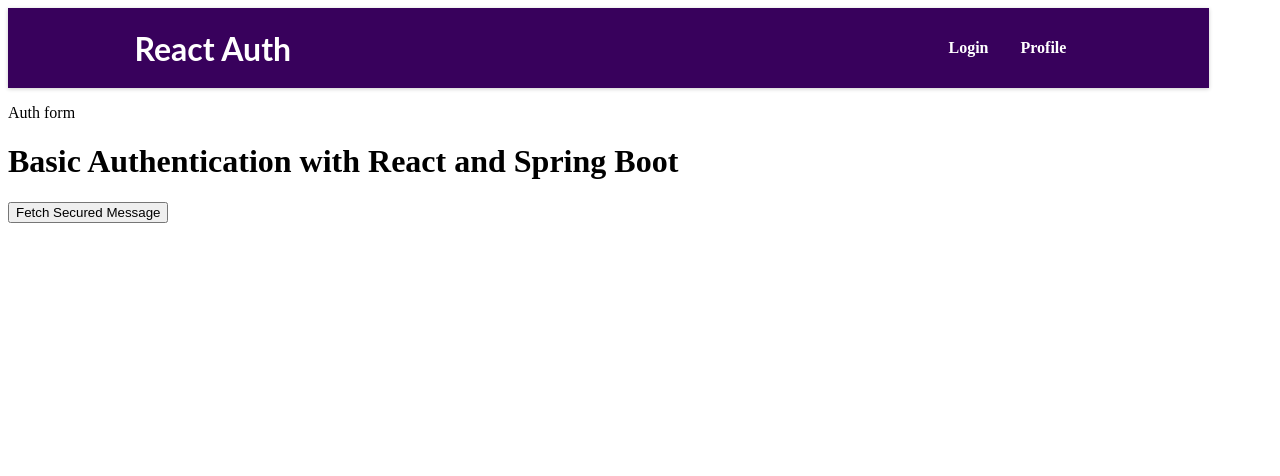
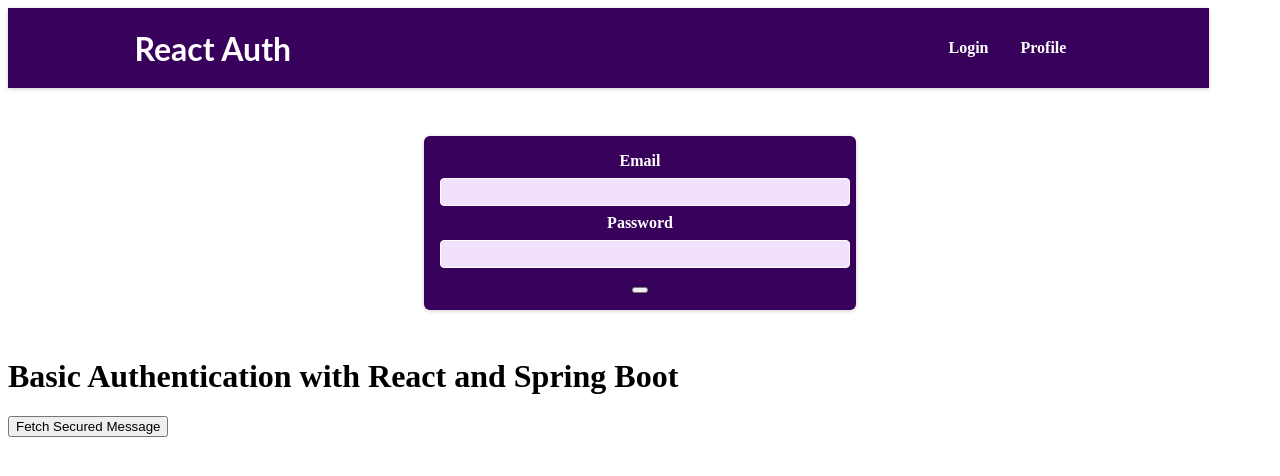
Before and after one commit to melikussa/budget-planner, a React (Create React App) app in the folder client/budget-planner-web/: page /auth in a window 1280 px wide. Shown: the top 476 px of the page. Built offline with nearby package versions, Linux system fonts and the light colour scheme.

Commit message:
basic authentification form and some styling

```diff
--- a/client/budget-planner-web/src/components/Auth/AuthForm.js
+++ b/client/budget-planner-web/src/components/Auth/AuthForm.js
@@ -1,7 +1,50 @@
+import { useState, useRef, useContext } from "react";
+
+import classes from "./AuthForm.module.css";
+
+
 const AuthForm = () => {
-    return <div>
-        <p> Auth form </p>
-    </div>
+    const emailInputRef = useRef();
+    const passwordInputRef = useRef();
+    const [isLogin, setIsLogin] = useState(true);
+    const [isLoading, setIsLoading] = useState(false);
+
+    const switchAuthModeHandler = () => {
+        setIsLogin((prevState) => !prevState);
+    }
+
+    const submitHandler = (event) =>{
+        event.preventDefault();
+
+        const enteredEmail = emailInputRef.current.value;
+        const enteredPassword = passwordInputRef.current.value;
+
+        // add validation here
+
+        setIsLoading(true);
+        console.log(isLoading + " isss Loading");
+
+        // send request here
+    }
+
+
+
+
+  return (
+    <section className={classes.auth}>
+        <form>
+            <div className={classes.control}>
+                <label htmlFor="email">Email</label>
+                <input ref={emailInputRef} type="email" id="email" required />
+            </div>
+            <div className={classes.control}>
+                <label htmlFor="password">Password</label>
+                <input ref={passwordInputRef} type="password" id="password" required />
+            </div>
+            <button type="button" className={classes.toggle} onClick={switchAuthModeHandler} />
+        </form>
+    </section>
+  );
 };
 
 export default AuthForm;
--- /dev/null
+++ b/client/budget-planner-web/src/components/Auth/AuthForm.module.css
@@ -0,0 +1,73 @@
+.auth {
+    margin: 3rem auto;
+    width: 95%;
+    max-width: 25rem;
+    border-radius: 6px;
+    background-color: #38015c;
+    box-shadow: 0 1px 4px rgba(0, 0, 0, 0.2);
+    padding: 1rem;
+    text-align: center;
+    color: white;
+  }
+
+  .auth h1 {
+    text-align: center;
+    color: white;
+  }
+
+  .control {
+    margin-bottom: 0.5rem;
+  }
+
+  .control label {
+    display: block;
+    color: white;
+    font-weight: bold;
+    margin-bottom: 0.5rem;
+  }
+
+  .control input {
+    font: inherit;
+    background-color: #f1e1fc;
+    color: #38015c;
+    border-radius: 4px;
+    border: 1px solid white;
+    width: 100%;
+    text-align: left;
+    padding: 0.25rem;
+  }
+
+  .actions {
+    margin-top: 1.5rem;
+    display: flex;
+    flex-direction: column;
+    align-items: center;
+  }
+
+  .actions button {
+    cursor: pointer;
+    font: inherit;
+    color: white;
+    background-color: #9f5ccc;
+    border: 1px solid #9f5ccc;
+    border-radius: 4px;
+    padding: 0.5rem 2.5rem;
+  }
+
+  .actions button:hover {
+    background-color: #873abb;
+    border-color: #873abb;
+  }
+
+  .actions .toggle {
+    margin-top: 1rem;
+    background-color: transparent;
+    color: #9f5ccc;
+    border: none;
+    padding: 0.15rem 1.5rem;
+  }
+
+  .actions .toggle:hover {
+    background-color: transparent;
+    color: #ae82cc;
+  }
--- a/client/budget-planner-web/src/components/Profile/UserProfile.js
+++ b/client/budget-planner-web/src/components/Profile/UserProfile.js
@@ -1,10 +1,10 @@
 const UserProfile = () => {
-  return (
-    <div>
-      <h1> user profile page </h1>
-      <p> here we'll render a form </p>
-    </div>
-  );
+
+   <div>
+    <h1>
+        Your user profile
+    </h1>
+   </div>
 };
 
 export default UserProfile;
```
